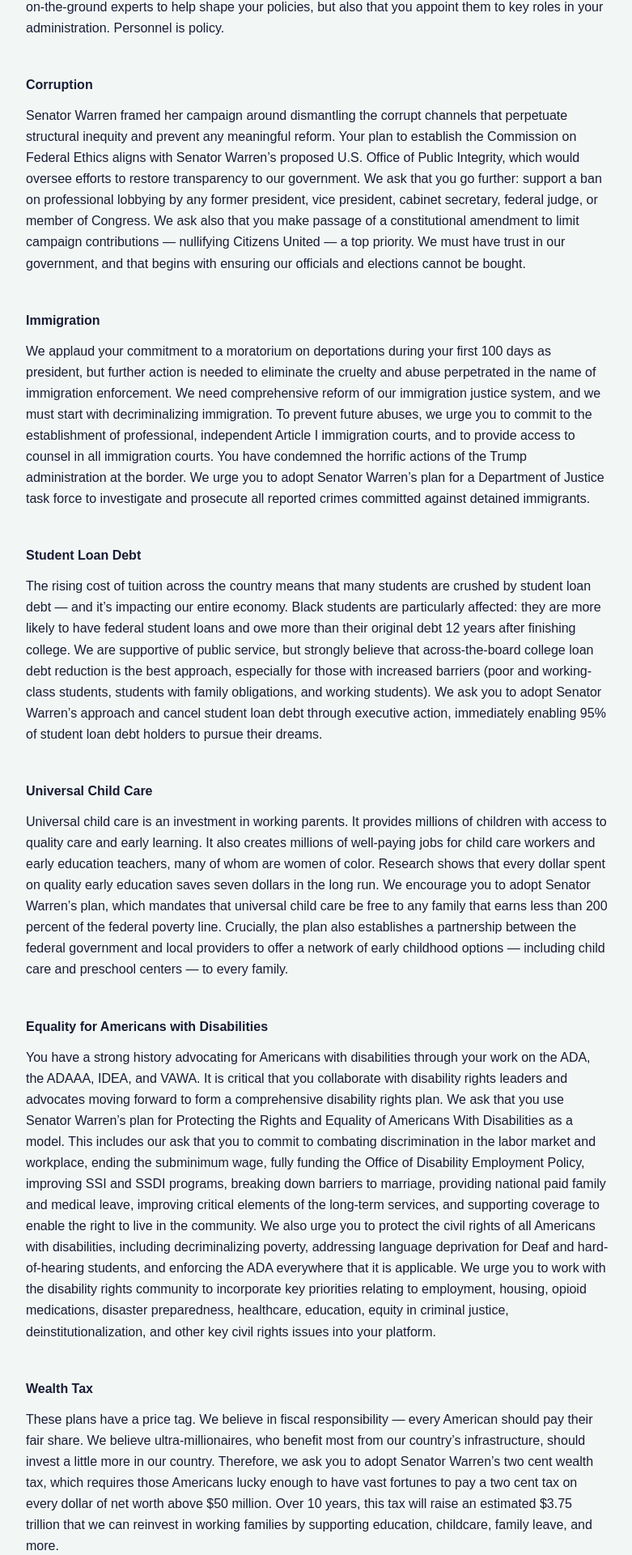
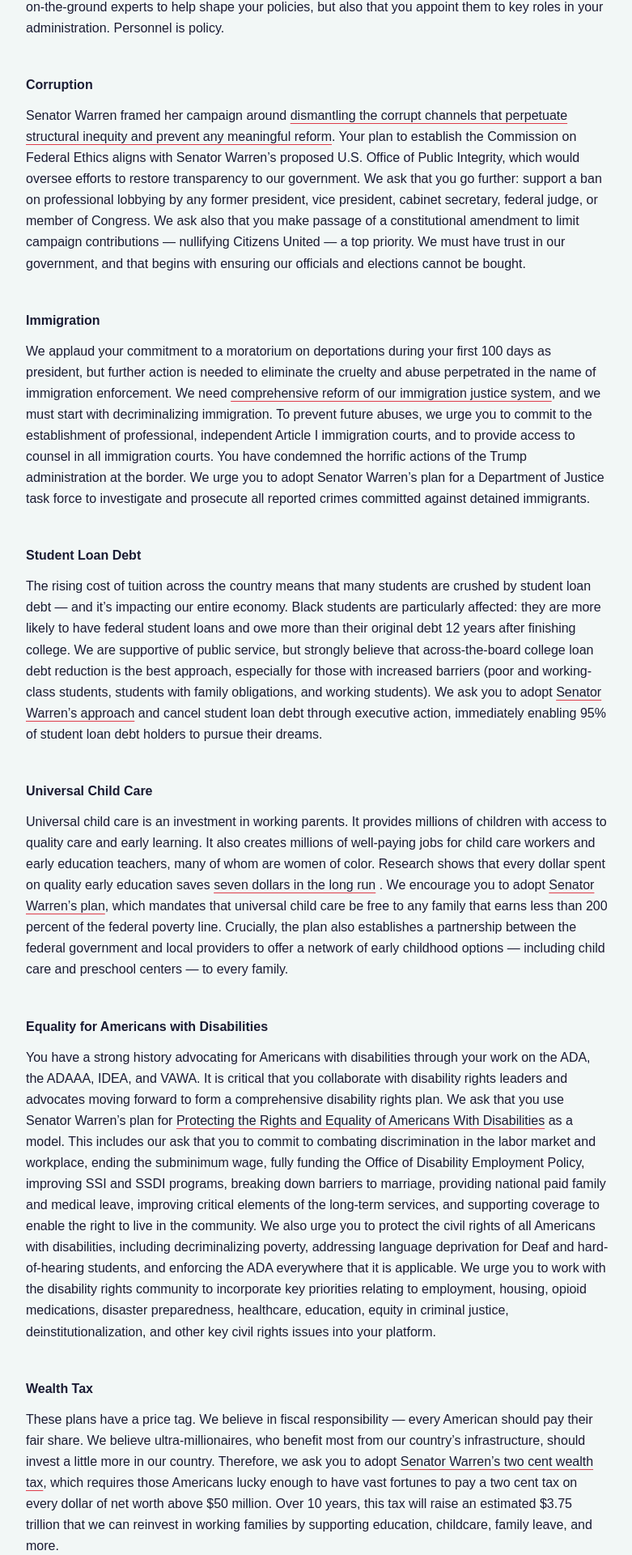
Before and after one commit to katycarr/dbfo, a React (Create React App) app: page /letter in a window 1280 px wide. Shown: the part 971-2891 px from the top of the page at 81% size, without its empty margins (248-1029 px from the left). Built offline with nearby package versions, Linux system fonts and the light colour scheme.

Commit message:
letter hyperlinks

```diff
--- a/src/components/letter.jsx
+++ b/src/components/letter.jsx
@@ -97,8 +97,13 @@
           </p>
           <h3 id="corruption" className="letter__sub">Corruption</h3>
           <p className="letter__para">
-            Senator Warren framed her campaign around dismantling the corrupt channels
-            that perpetuate structural inequity and prevent any meaningful reform. Your
+              Senator Warren framed her campaign around <a
+                href="https://elizabethwarren.com/plans/end-washington-corruption"
+                target="_blank"
+                rel="noopener noreferrer"
+                className="letter__inline-link"
+              >dismantling the corrupt channels that perpetuate structural inequity and prevent any meaningful reform</a>.
+            Your
             plan to establish the Commission on Federal Ethics aligns with Senator
             Warren’s proposed U.S. Office of Public Integrity, which would oversee efforts
             to restore transparency to our government. We ask that you go further: support
@@ -113,8 +118,12 @@
           <p className="letter__para">
             We applaud your commitment to a moratorium on deportations during your first
             100 days as president, but further action is needed to eliminate the cruelty
-            and abuse perpetrated in the name of immigration enforcement. We need
-            comprehensive reform of our immigration justice system, and we must start
+            and abuse perpetrated in the name of immigration enforcement. We need <a
+                href="https://elizabethwarren.com/plans/immigration"
+                target="_blank"
+                rel="noopener noreferrer"
+                className="letter__inline-link"
+              >comprehensive reform of our immigration justice system</a>, and we must start
             with decriminalizing immigration. To prevent future abuses, we urge you to
             commit to the establishment of professional, independent Article I immigration
             courts, and to provide access to counsel in all immigration courts. You have
@@ -132,9 +141,13 @@
             We are supportive of public service, but strongly believe that across-the-board
             college loan debt reduction is the best approach, especially for those with
             increased barriers (poor and working-class students, students with family
-            obligations, and working students). We ask you to adopt Senator Warren’s
-            approach and cancel student loan debt through executive action, immediately
-            enabling 95% of student loan debt holders to pursue their dreams.
+            obligations, and working students). We ask you to adopt <a
+                href="https://elizabethwarren.com/plans/student-loan-debt-day-one"
+                target="_blank"
+                rel="noopener noreferrer"
+                className="letter__inline-link"
+            >Senator Warren’s approach</a> and cancel student loan debt through executive action,
+            immediately enabling 95% of student loan debt holders to pursue their dreams.
           </p>
           <h3 id="childcare" className="letter__sub">Universal Child Care</h3>
           <p className="letter__para">
@@ -142,8 +155,17 @@
             of children with access to quality care and early learning. It also creates
             millions of well-paying jobs for child care workers and early education teachers,
             many of whom are women of color. Research shows that every dollar spent on
-            quality early education saves seven dollars in the long run. We encourage you
-            to adopt Senator Warren’s plan, which mandates that universal child care be
+            quality early education saves <a
+                href="https://voxeu.org/article/long-term-benefits-quality-early-childcare"
+                target="_blank"
+                rel="noopener noreferrer"
+                className="letter__inline-link"
+            >seven dollars in the long run</a> . We encourage you to adopt <a
+                href="https://elizabethwarren.com/plans/universal-child-care"
+                target="_blank"
+                rel="noopener noreferrer"
+                className="letter__inline-link"
+            >Senator Warren’s plan</a>, which mandates that universal child care be
             free to any family that earns less than 200 percent of the federal poverty line.
             Crucially, the plan also establishes a partnership between the federal government
             and local providers to offer a network of early childhood options — including
@@ -155,7 +177,12 @@
             your work on the ADA, the ADAAA, IDEA, and VAWA. It is critical that you
             collaborate with disability rights leaders and advocates moving forward to form
             a comprehensive disability rights plan. We ask that you use Senator Warren’s
-            plan for Protecting the Rights and Equality of Americans With Disabilities as a
+            plan for <a
+                href="https://elizabethwarren.com/plans/disability-rights-and-equality"
+                target="_blank"
+                rel="noopener noreferrer"
+                className="letter__inline-link"
+            >Protecting the Rights and Equality of Americans With Disabilities</a> as a
             model. This includes our ask that you to commit to combating discrimination in
             the labor market and workplace, ending the subminimum wage, fully funding the
             Office of Disability Employment Policy, improving SSI and SSDI programs, breaking
@@ -175,7 +202,12 @@
             These plans have a price tag. We believe in fiscal responsibility — every
             American should pay their fair share. We believe ultra-millionaires, who
             benefit most from our country’s infrastructure, should invest a little more in
-            our country. Therefore, we ask you to adopt Senator Warren’s two cent wealth tax,
+            our country. Therefore, we ask you to adopt <a
+                href="https://elizabethwarren.com/plans/ultra-millionaire-tax"
+                target="_blank"
+                rel="noopener noreferrer"
+                className="letter__inline-link"
+            >Senator Warren’s two cent wealth tax</a>,
             which requires those Americans lucky enough to have vast fortunes to pay a two
             cent tax on every dollar of net worth above $50 million. Over 10 years, this tax
             will raise an estimated $3.75 trillion that we can reinvest in working families
@@ -186,7 +218,12 @@
             Though we have highlighted plans that have received less national attention above,
             we also must stress the urgent need to address climate change and health care.
             We firmly believe that healthcare is a human right, and that climate change is
-            an existential threat. Senator Warren famously has a plan for everything. Her
+            an existential threat. Senator Warren famously has a <a
+                href="https://elizabethwarren.com/plans"
+                target="_blank"
+                rel="noopener noreferrer"
+                className="letter__inline-link"
+            >plan for everything</a>. Her
             commitment to elevating progressive and pragmatic plans is what drew many of
             this letter’s authors to volunteer for her campaign. Senator Warren appreciated,
             however, that no one has a monopoly on good ideas; she reached out to former
--- a/src/styles/_letter.scss
+++ b/src/styles/_letter.scss
@@ -86,6 +86,16 @@
       line-height: 1;
     }
   }
+  &__inline-link {
+    color: unset;
+    text-decoration-color: $lightRed;
+    text-underline-position: under;
+    transition: 0.3s;
+    &:hover {
+      color: $red;
+      text-decoration-color: $red;
+    }
+  }
 }
 
 .skip-link {
```
